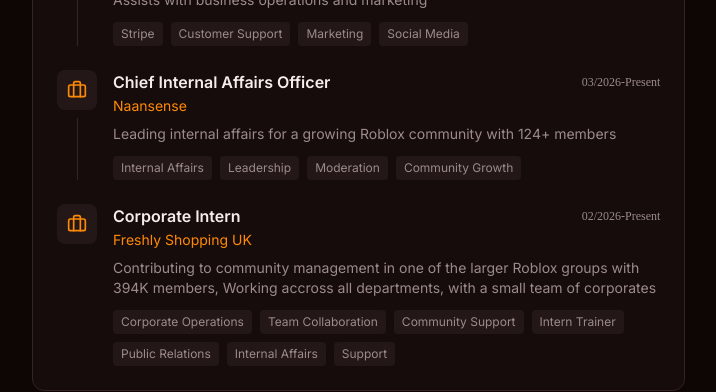
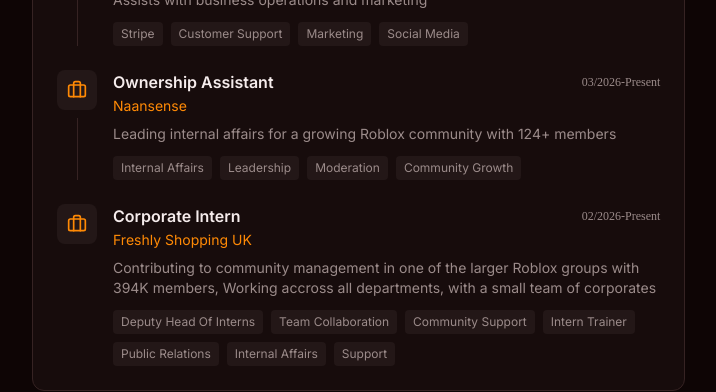
Before and after one commit to BlazyDoesDev/v0website, a Next.js app: page / in a window 1280 px wide. Shown: the part 1463-1855 px from the top of the page, without its empty margins (112-828 px from the left). Built offline with nearby package versions, Linux system fonts and the light colour scheme.

Commit message:
Update Roles

```diff
--- a/components/experience-section.tsx
+++ b/components/experience-section.tsx
@@ -11,7 +11,7 @@ const experiences = [
     skills: ["Stripe", "Customer Support", "Marketing", "Social Media"],
   },
   {
-    role: "Chief Internal Affairs Officer",
+    role: "Ownership Assistant",
     company: "Naansense",
     period: "03/2026-Present",
     description: "Leading internal affairs for a growing Roblox community with 124+ members",
@@ -22,7 +22,7 @@ const experiences = [
     company: "Freshly Shopping UK",
     period: "02/2026-Present",
     description: "Contributing to community management in one of the larger Roblox groups with 394K members, Working accross all departments, with a small team of corporates",
-    skills: ["Corporate Operations", "Team Collaboration", "Community Support", "Intern Trainer", "Public Relations", "Internal Affairs", "Support"],
+    skills: ["Deputy Head Of Interns", "Team Collaboration", "Community Support", "Intern Trainer", "Public Relations", "Internal Affairs", "Support"],
   },
 ]
 
```
